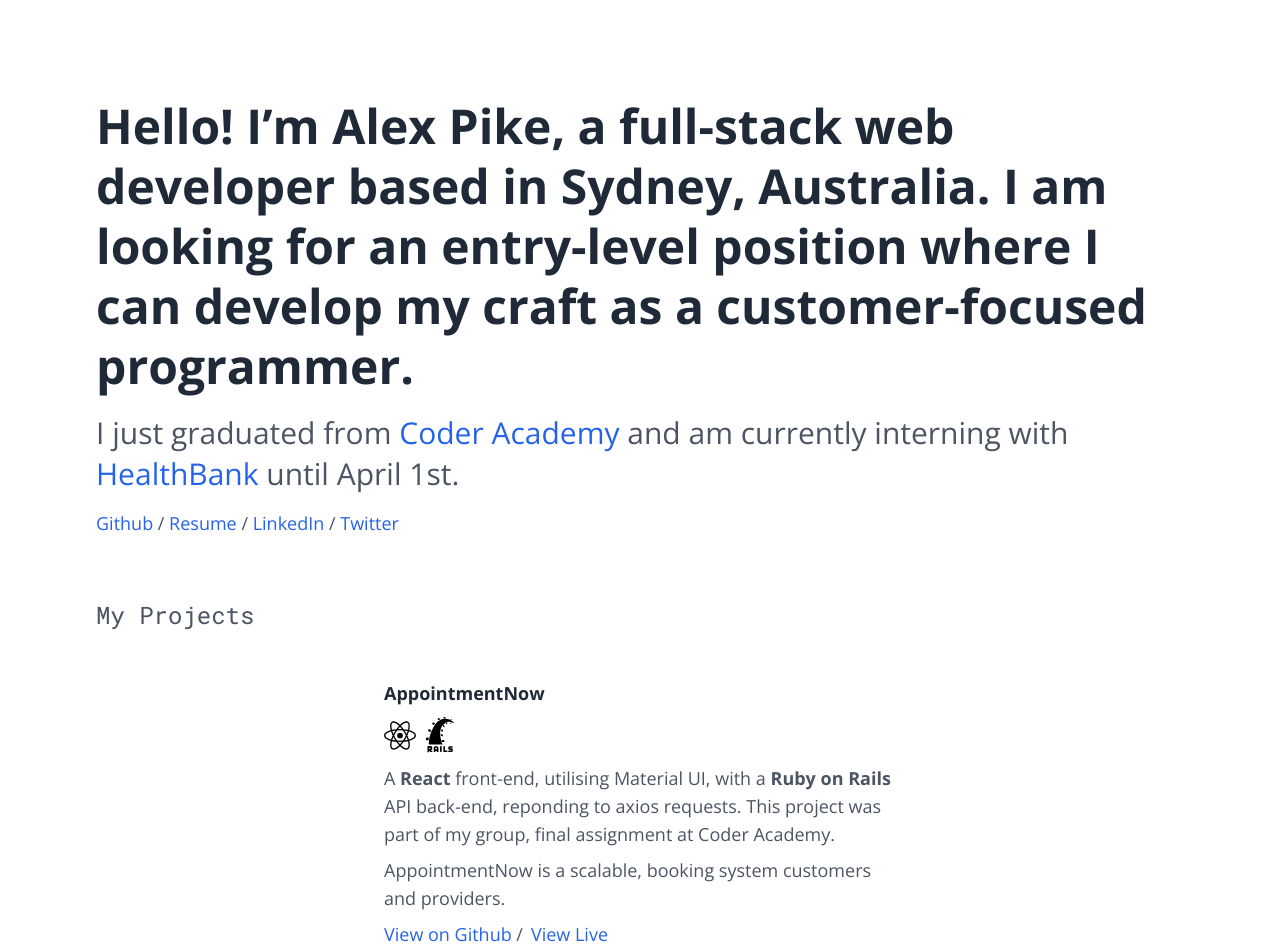
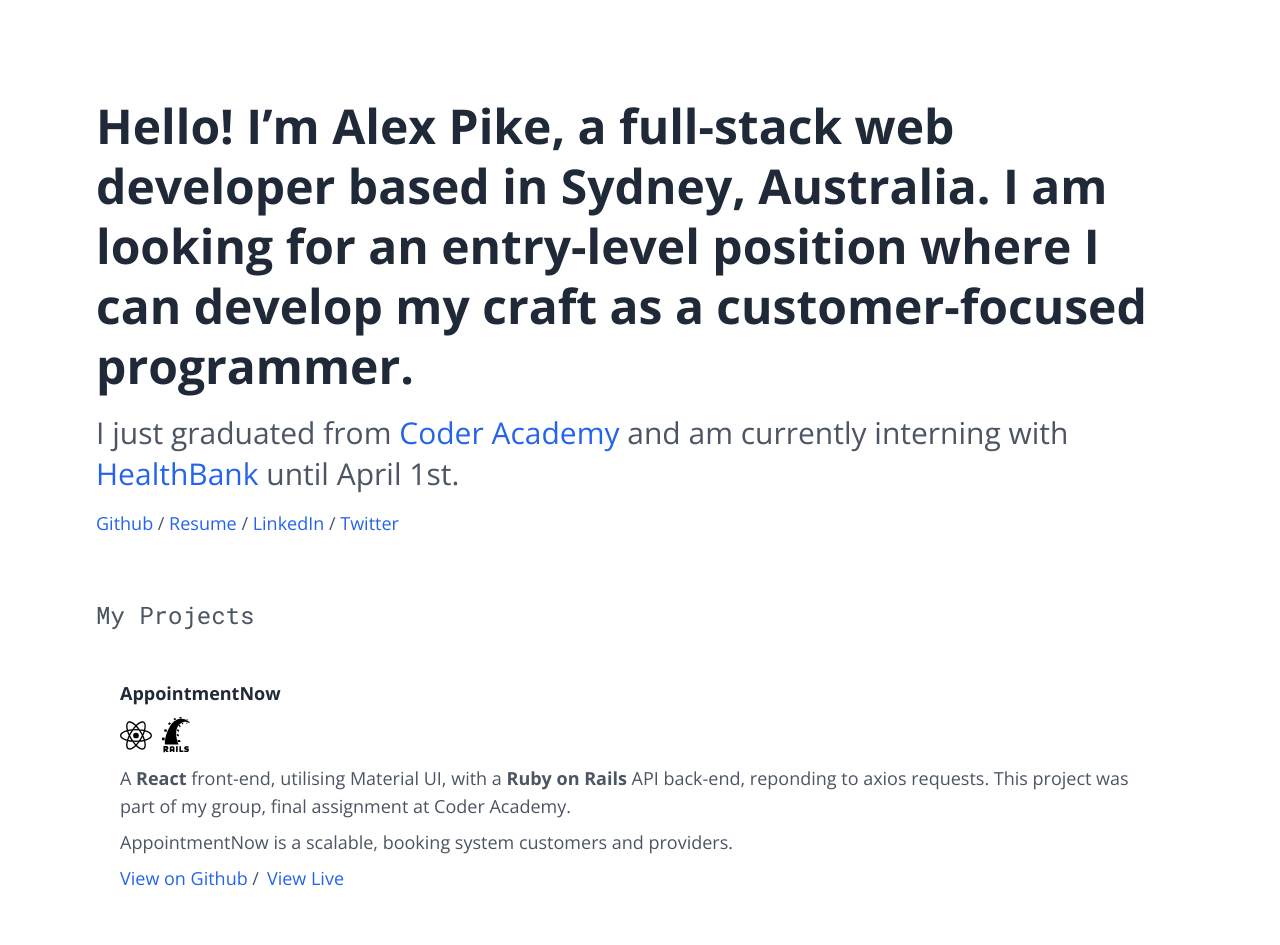
Before and after one commit to theRamenWithin/portfolio-feb-21, a React (Create React App) app: page / in a window 1280 px wide. Shown: the top 945 px of the page. Built offline with nearby package versions, Linux system fonts and the light colour scheme.

Commit message:
Added custom maxwidth

```diff
--- a/tailwind.config.js
+++ b/tailwind.config.js
@@ -6,6 +6,9 @@
       'sans': ['Open Sans', 'sans-serif'],
       'mono': ['Roboto Mono', 'monospace']
     },
+    maxWidth: {
+      '1/2': '50%',
+    },
     extend: {},
   },
   variants: {
```
